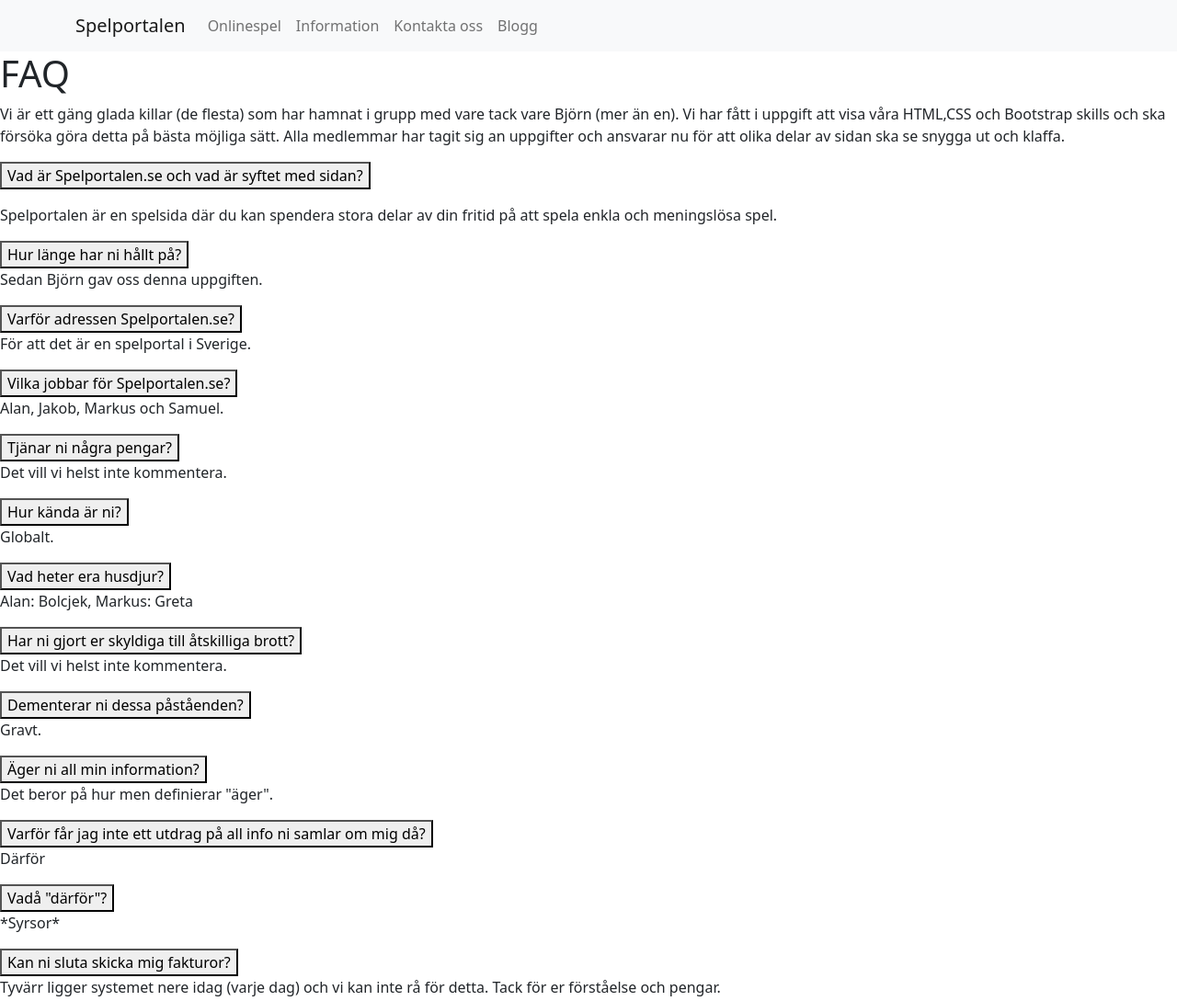
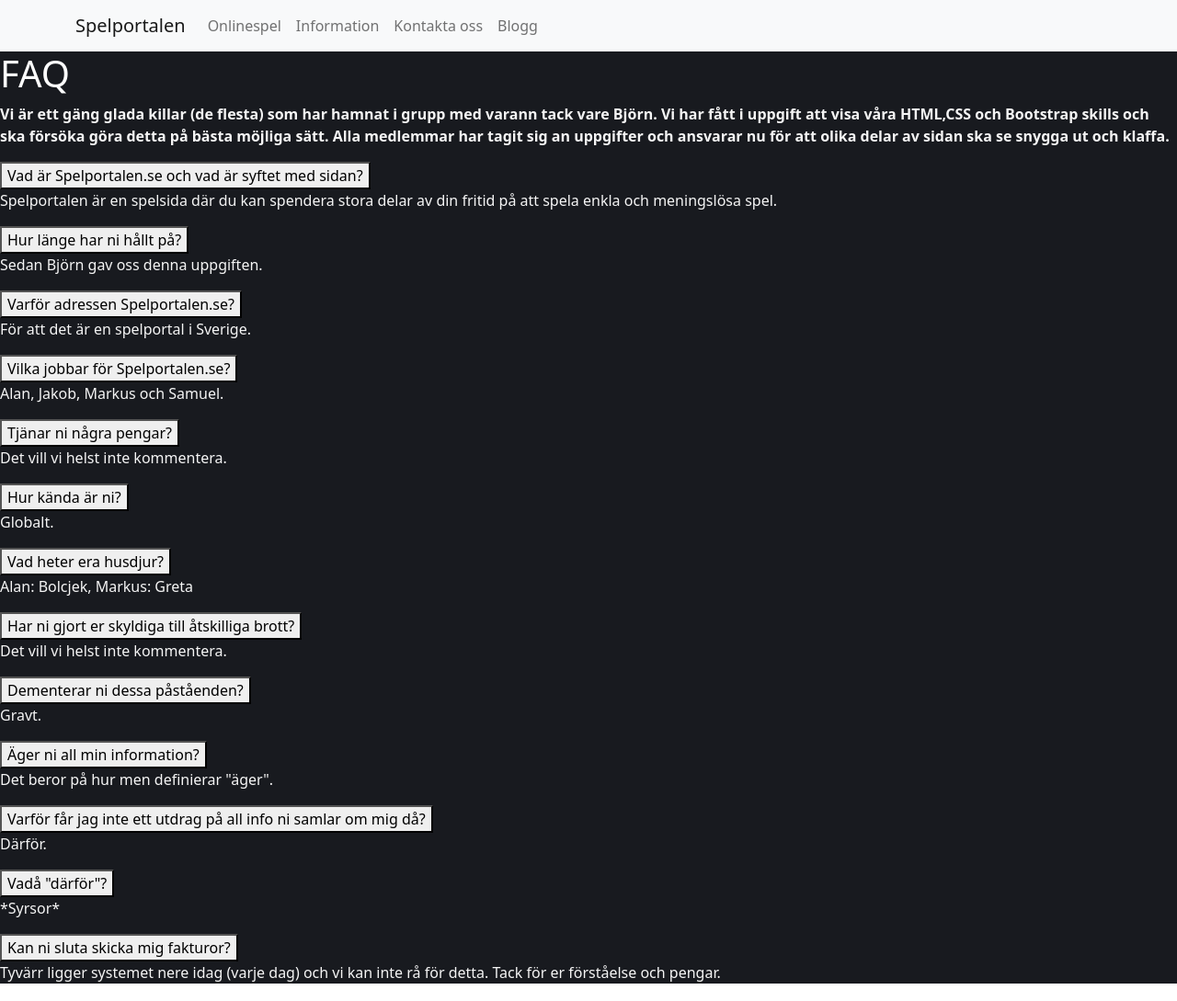
Before and after one commit to samuelbrinke/Spelportal, a plain HTML site: page Infosida.html in a window 1280 px wide. Shown: the whole page at 92% size. Drawn offline with nearby package versions, Linux system fonts and the light colour scheme.

Commit message:
Added some css to "Infosida".

```diff
--- a/Infosida.html
+++ b/Infosida.html
@@ -42,25 +42,31 @@
   <script src="https://cdn.jsdelivr.net/npm/bootstrap@5.0.0-beta1/dist/js/bootstrap.bundle.min.js" integrity="sha384-ygbV9kiqUc6oa4msXn9868pTtWMgiQaeYH7/t7LECLbyPA2x65Kgf80OJFdroafW" crossorigin="anonymous"></script>
   <script src="https://code.jquery.com/jquery-3.5.1.min.js"integrity="sha256-9/aliU8dGd2tb6OSsuzixeV4y/faTqgFtohetphbbj0="crossorigin="anonymous"></script>
   <script src="js/custom.js"></script>
+<footer class="footer-info">
+  <link rel="stylesheet" href="css/custom.css">
 
+  <section class="faq-headline">
   <h1>
     FAQ
   </h1>
+  </section>
+  <section class="info-text">
 <p>
-  Vi är ett gäng glada killar (de flesta) som har hamnat i grupp med vare tack vare Björn (mer än en).
+  Vi är ett gäng glada killar (de flesta) som har hamnat i grupp med varann tack vare Björn.
   Vi har fått i uppgift att visa våra HTML,CSS och Bootstrap skills och ska försöka göra detta på bästa möjliga sätt.
   Alla medlemmar har tagit sig an uppgifter och ansvarar nu för att olika delar av sidan ska se snygga ut och klaffa.
 </p>
+</section>
 
-  <dl class = "FAQ">
+  <dl class="faq-section">
     <dt>
       <button aria-expanded = "false" aria aria-controls = "faq_desc">
         Vad är Spelportalen.se och vad är syftet med sidan?
       </button>
+      </dt>
     </dt>
-  </dl>
   <dd>
-    <p id = "faq1_desc" class = "desc">
+    <p id = "faq1_desc" class="desc">
       Spelportalen är en spelsida där du kan spendera stora delar av din fritid på att spela enkla och meningslösa spel.
     </p>
   </dd>
@@ -69,9 +75,8 @@
       Hur länge har ni hållt på?
     </button>
   </dt>
-</dl>
 <dd>
-  <p id = "faq2_desc" class = "desc">
+  <p id = "faq2_desc" class ="desc">
     Sedan Björn gav oss denna uppgiften.
   </p>
 </dd>
@@ -80,9 +85,8 @@
     Varför adressen Spelportalen.se?
   </button>
 </dt>
-</dl>
 <dd>
-<p id = "faq3_desc" class = "desc">
+<p id = "faq3_desc" class ="desc">
   För att det är en spelportal i Sverige.
 </p>
 </dd>
@@ -91,9 +95,8 @@
     Vilka jobbar för Spelportalen.se?
   </button>
 </dt>
-</dl>
 <dd>
-<p id = "faq4_desc" class = "desc">
+<p id = "faq4_desc" class ="desc">
   Alan, Jakob, Markus och Samuel.
 </p>
 </dd>
@@ -102,9 +105,8 @@
     Tjänar ni några pengar?
   </button>
 </dt>
-</dl>
 <dd>
-<p id = "faq5_desc" class = "desc">
+<p id = "faq5_desc" class ="desc">
   Det vill vi helst inte kommentera.
 </p>
 </dd>
@@ -113,9 +115,8 @@
     Hur kända är ni?
   </button>
 </dt>
-</dl>
 <dd>
-<p id = "faq6_desc" class = "desc">
+<p id = "faq6_desc" class ="desc">
   Globalt.
 </p>
 </dd>
@@ -124,9 +125,8 @@
     Vad heter era husdjur?
   </button>
 </dt>
-</dl>
 <dd>
-<p id = "faq7_desc" class = "desc">
+<p id = "faq7_desc" class ="desc">
   Alan: Bolcjek, Markus: Greta
 </p>
 </dd>
@@ -135,9 +135,8 @@
     Har ni gjort er skyldiga till åtskilliga brott?
   </button>
 </dt>
-</dl>
 <dd>
-<p id = "faq8_desc" class = "desc">
+<p id = "faq8_desc" class ="desc">
   Det vill vi helst inte kommentera.
 </p>
 </dd>
@@ -146,7 +145,6 @@
     Dementerar ni dessa påståenden?
   </button>
 </dt>
-</dl>
 <dd>
 <p id = "faq8_desc" class = "desc">
   Gravt.
@@ -157,9 +155,8 @@
     Äger ni all min information?
   </button>
 </dt>
-</dl>
 <dd>
-<p id = "faq9_desc" class = "desc">
+<p id = "faq9_desc" class ="desc">
   Det beror på hur men definierar "äger".
 </p>
 </dd>
@@ -168,10 +165,9 @@
     Varför får jag inte ett utdrag på all info ni samlar om mig då?
   </button>
 </dt>
-</dl>
 <dd>
-<p id = "faq10_desc" class = "desc">
-  Därför
+<p id = "faq10_desc" class ="desc">
+  Därför.
 </p>
 </dd>
 <dt>
@@ -179,9 +175,8 @@
     Vadå "därför"?
   </button>
 </dt>
-</dl>
 <dd>
-<p id = "faq11_desc" class = "desc">
+<p id = "faq11_desc" class ="desc">
   *Syrsor*
 </p>
 </dd>
@@ -190,14 +185,12 @@
     Kan ni sluta skicka mig fakturor?
   </button>
 </dt>
-</dl>
 <dd>
-<p id = "faq12_desc" class = "desc">
+<p id = "faq12_desc" class ="desc">
   Tyvärr ligger systemet nere idag (varje dag) och vi kan inte rå för detta. Tack för er förståelse och pengar.
 </p>
 </dd>
 </dl>
-
-
+</footer>
 </body>
 </html>
--- a/css/custom.css
+++ b/css/custom.css
@@ -50,3 +50,25 @@
         left: 0;
     }
 }
+.faq-headline{
+    color: #fff;
+    text-decoration: none;
+    object-position: center;
+    font-weight: bold;
+
+}
+.info-text{
+    color: whitesmoke;
+    font-weight: bolder;
+}
+.faq-section{
+    color: whitesmoke;
+    font-weight: bold;
+}
+.desc{
+    font-weight:lighter;
+}
+.footer-info{
+    background: #181a1f;
+    posi
+}
```
